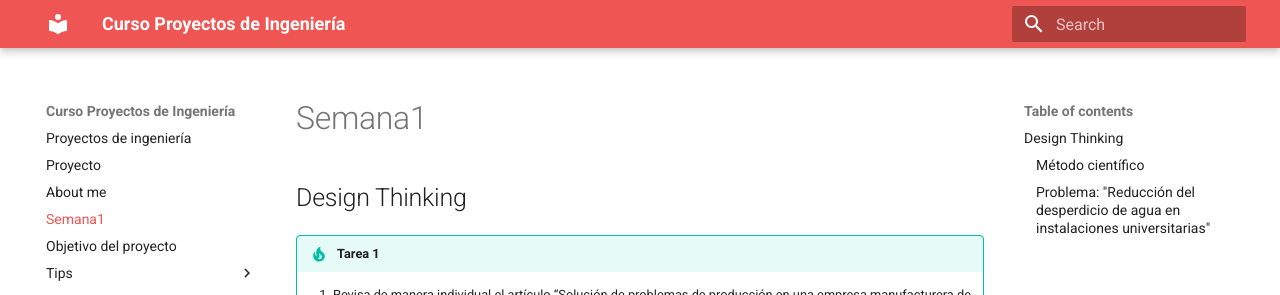
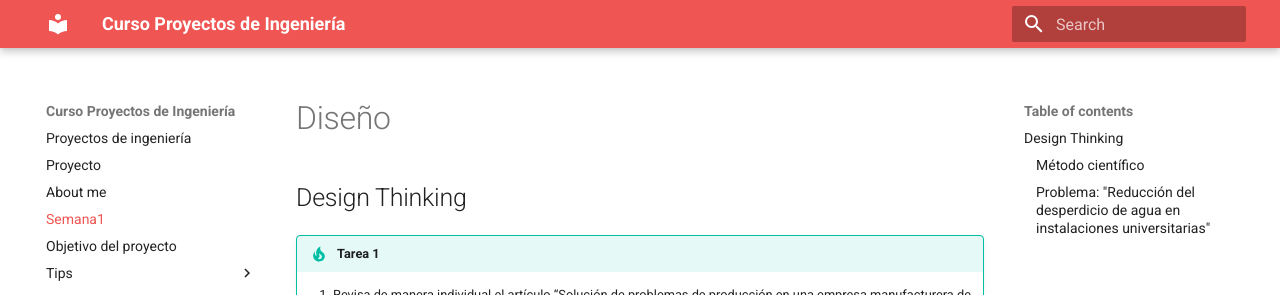
Before and after one commit to Aristarco/Pry_ingenieria, an MkDocs documentation site: the page built from docs/semana1.md, in a window 1280 px wide and 900 px high. Shown: the top 295 px of the window. Built offline with MkDocs 1.6.1 and Material for MkDocs 9.7.7, drawn with Linux system fonts in a browser that asks for light colours.

Commit message:
Update semana1.md

```diff
--- a/docs/semana1.md
+++ b/docs/semana1.md
@@ -5,7 +5,7 @@
 </script>
 
 
-
+# Diseño
 
 
 
```
